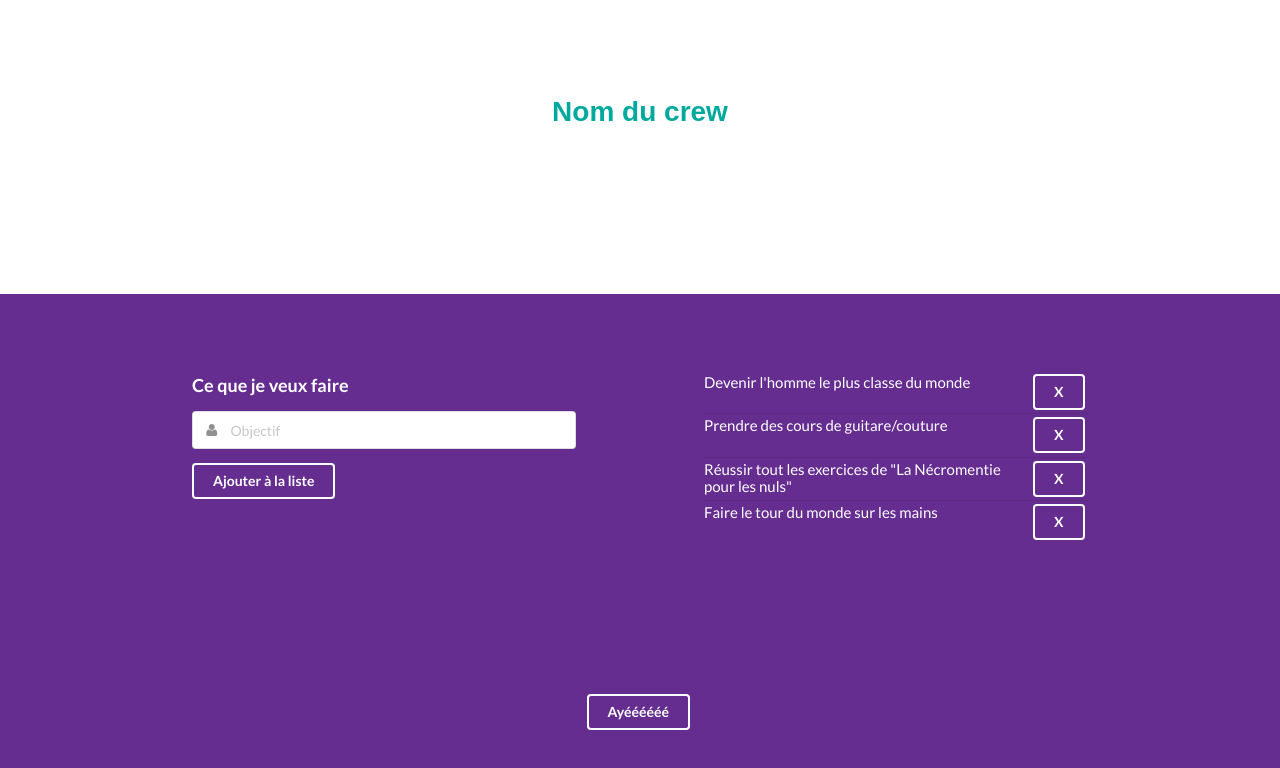
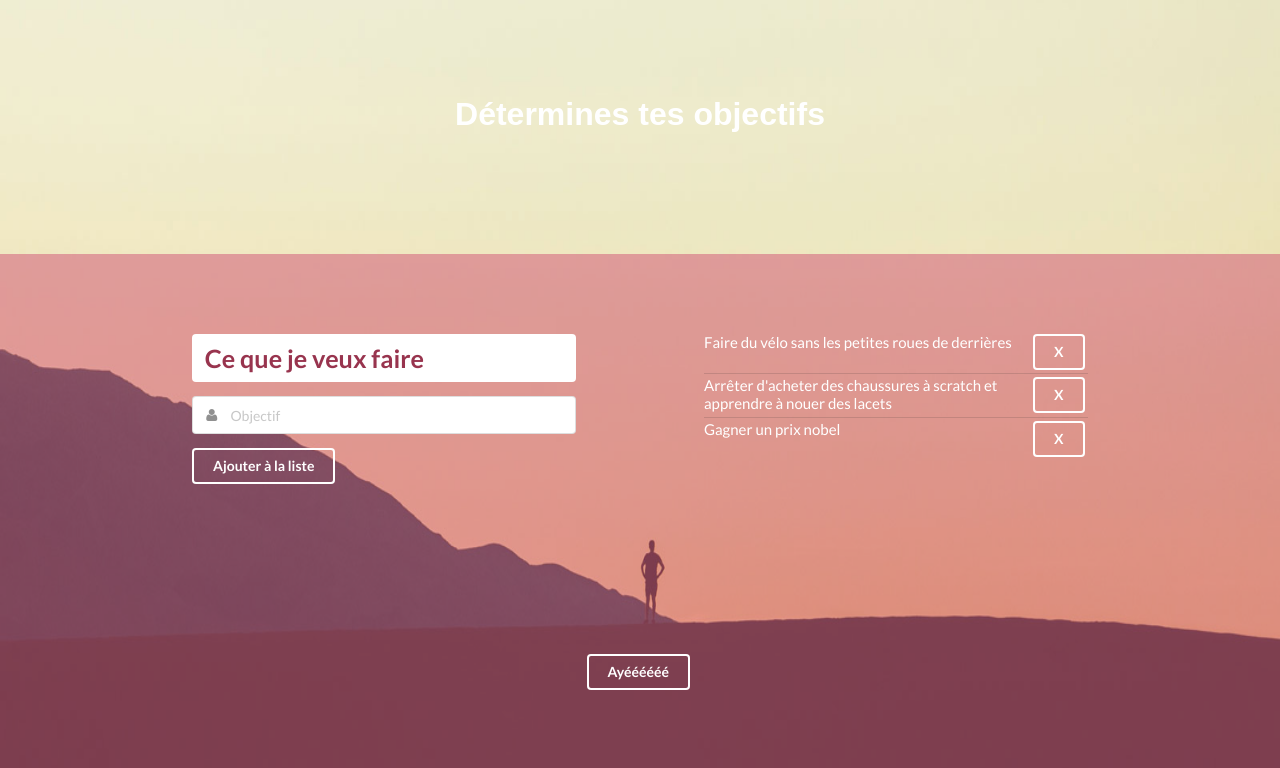
Before and after one commit to AlexB44/fiveyears, a website: page imports/static/adventurePage.html in a window 1280 px wide. Drawn offline with Linux system fonts and the light colour scheme; files that its build step writes are made by us from their sources.

Commit message:
goPage update, adventurePage new skin

```diff
--- a/imports/static/adventurePage.html
+++ b/imports/static/adventurePage.html
@@ -2,17 +2,17 @@
 <html>
 <head>
   <meta http-equiv="content-type" content="text/html; charset=utf-8" />
-  <link rel="stylesheet" type="text/css" href="main.css">
-  <link rel="stylesheet" type="text/css" href="reset.css">
+  <link rel="stylesheet" type="text/css" href="css/main.css">
+  <link rel="stylesheet" type="text/css" href="css/reset.css">
 
   <link rel="stylesheet" type="text/css" href="semantic/semantic.min.css">
   <script src="semantic/semantic.min.js"></script>
 </head>
-<body>
+<body id="adventure">
 <!-- <template name="adventurePage"> -->
   <h2 class="js-groupName"></h2>
     <div class="adventure__banner">
-    <h1>Nom du crew</h1>
+    <h1>Détermines tes objectifs</h1>
   </div>
 
   <div class="adventure__content">
@@ -20,6 +20,7 @@
     <div class="adventure__content--field">
       <div class="ui form">
         <div class="field">
+          <!-- Peut être retoucher la photo pour ajouter des élèments (nuages) sur cette partie -->
           <h3>Ce que je veux faire</h3>
           <div class="ui left icon input">
             <input placeholder="Objectif" type="text">
@@ -38,7 +39,7 @@
             <div class="ui inverted button">X</div>
           </div>
           <div class="content">
-            Devenir l'homme le plus classe du monde
+            Faire du vélo sans les petites roues de derrières
           </div>
         </div>
         <div class="item">
@@ -46,7 +47,7 @@
             <div class="ui inverted button">X</div>
           </div>
           <div class="content">
-            Prendre des cours de guitare/couture
+            Arrêter d'acheter des chaussures à scratch et apprendre à nouer des lacets
           </div>
         </div>
         <div class="item">
@@ -54,15 +55,7 @@
             <div class="ui inverted button">X</div>
           </div>
           <div class="content">
-            Réussir tout les exercices de "La Nécromentie pour les nuls"
-          </div>
-        </div>
-        <div class="item">
-          <div class="right floated content">
-            <div class="ui inverted button">X</div>
-          </div>
-          <div class="content">
-            Faire le tour du monde sur les mains
+            Gagner un prix nobel
           </div>
         </div>
       </div>
--- a/imports/static/css/main.css
+++ b/imports/static/css/main.css
@@ -5,25 +5,17 @@
  * TRUCS...............HTML / BODY / H's
  * CONTENT.............Les pages
  *   * INDEX................First Segment/ Second Segment/ Third Segment
+ *   * GOPAGE................Body/ Banner/ Content
+ *   * ADVENTUREPAGE.........Body/ Banner/ Content
  \**==================================================================================**/
 
-/*h3 {
-	font-family: 'Oxygen', sans-serif;
-	font-size: 18px;
-}
+/*=============================================================*\
+	CONTENT - CONTENT - CONTENT - CONTENT - CONTENT - CONTENT
+-----------------------------------------------------------------
+	INDEX - INDEX - INDEX - INDEX - INDEX - INDEX - INDEX
+\*=============================================================*/
 
-h5 {
-	font-family: 'Oxygen', sans-serif;
-	font-size: 22px;
-}*/
-
-/*==========================================================*\
-	CONTENT - CONTENT - CONTENT - CONTENT - CONTENT - CONTENT
---------------------------------------------------------------
-	INDEX - INDEX - INDEX - INDEX - INDEX - INDEX - INDEX
-\*==========================================================*/
-
-.segments {
+/*.segments {
 	height: 100vh;
 	width: 100vw;
 	text-align: center;
@@ -36,10 +28,6 @@ h5 {
 	font-size: 42px;
 }
 
-/*===============================*\
-	INDEX - FIRST SEGMENT
-\*===============================*/
-
 .segment__first {
  	background: url("img/backadventure.jpg") no-repeat center fixed;
  	background-size: cover;
@@ -51,10 +39,6 @@ svg {
 	margin:0 auto;
 	width:15vw;
 }
-
-/*===============================*\
-	INDEX - SECOND SEGMENT
-\*===============================*/
 
 .segment__second {
  	background-color: #FFF;
@@ -123,10 +107,6 @@ svg {
 	background-color: #FFF;
 }
 
-/*===============================*\
-	INDEX - THIRD SEGMENT
-\*===============================*/
-
 .segment__third {
  	background-color: #3d8fb4;
 }
@@ -146,13 +126,13 @@ svg {
  	font-family: 'Lato', sans-serif;
  	font-size: 15px;
  	line-height: 2;
-}
+}*/
 
-/*==========================================================*\
+/*=============================================================*\
 	CONTENT - CONTENT - CONTENT - CONTENT - CONTENT - CONTENT
---------------------------------------------------------------
-	  GOPAGE - GOPAGE - GOPAGE - GOPAGE - GOPAGE - GOPAGE
-\*==========================================================*/
+-----------------------------------------------------------------
+	GOPAGE - GOPAGE - GOPAGE - GOPAGE - GOPAGE - GOPAGE
+\*=============================================================*/
 
 #gopage {
 	height: 100vh;
@@ -184,13 +164,11 @@ svg {
 \*===============================*/
 
 .gopage__content {
+	position: relative;
 	height: 70vh;
 	width: 100vw;
-	color: #FFF;
-	font-family: 'Lato', sans-serif;
 	text-align: center;
 	background-color: rgba(255, 232, 187, 0.5);
-	position: relative;
 }
 
 .gopage__content--form {
@@ -198,39 +176,23 @@ svg {
 	margin-top: 15vh;
 	height: 40vh;
 	width: 30vw;
+	color: #FFF;
+	text-align: center;
 	background-color: rgba(0, 0, 0, 0.5);
 	border-radius: 5%;
-	color: #FFF;
-	text-align: center;
+}
+
+.gopage__content h3 {
+	line-height: 6vh;
+	color: #494949;
+	font-size: 1.8em;
+	background-color: #FFF;
 }
 
 .gopage__content form {
 	margin: 0 auto;
-	padding-top:3vh;
+	padding-top: 3vh;
 	width: 90%;
-}
-
-.gopage__content button {
-	background-color: #e2ad1d;
-	width:100%;
-	box-shadow:none;
-
-	padding: 10px 15px 11px !important;
-font-size: 18px !important;
-background-color: #57d6c7;
-font-weight: bold;
-text-shadow: 1px 1px #57D6C7;
-color: #ffffff;
-border: 1px solid #57D6C7;
-box-shadow: 0 1px 0 rgba(255, 255, 255, 0.5) inset;
--moz-box-shadow: 0 1px 0 rgba(255, 255, 255, 0.5) inset;
--webkit-box-shadow: 0 1px 0 rgba(255, 255, 255, 0.5) inset;
-
-}
-
-.gopage__content h3 {
-	line-height: 5vh;
-	background-color: #ffbb39;
 }
 
 .gopage__content form p {
@@ -246,9 +208,24 @@ box-shadow: 0 1px 0 rgba(255, 255, 255, 0.5) inset;
   	transform: translateY(-50%);
 	height: 25vh;
 	width: 15vw;
+	color:#000;
 	font-family: 'Lato', sans-serif;
 	font-size: 12px;
 	line-height: 1.5;
+}
+
+/*=============================================================*\
+	CONTENT - CONTENT - CONTENT - CONTENT - CONTENT - CONTENT
+-----------------------------------------------------------------
+	ADVENTURE - ADVENTURE - ADVENTURE - ADVENTURE ADVENTURE
+\*=============================================================*/
+
+#adventure {
+	height: 100vh;
+	width: 100vw;
+	background: url("../img/back_adventure.jpg") no-repeat fixed;
+ 	background-size: 100vw;
+ 	-webkit-background-size: 100vw;
 }
 
 /*===============================*\
@@ -256,14 +233,15 @@ box-shadow: 0 1px 0 rgba(255, 255, 255, 0.5) inset;
 \*===============================*/
 
 .adventure__banner {
-	height: 35vh;
+	height: 30vh;
 	width: 100vw;
 }
 
 .adventure__banner h1 {
 	padding-top: 10vh;
-	color: #00A99D;
+	color: #FFF;
 	font-family: 'Oxygen', sans-serif;
+	font-size: 32px;
 	text-align: center;
 }
 
@@ -273,11 +251,11 @@ box-shadow: 0 1px 0 rgba(255, 255, 255, 0.5) inset;
 
 .adventure__content {
 	position:absolute;
-	height: 65vh;
+	height: 70vh;
 	width: 100vw;
 	color: #FFF;
 	font-family: 'Lato', sans-serif;
-	background-color: #662D91;
+	background-color: rgba(207, 80, 116, 0.5);
 }
 
 .adventure__content--field, .adventure__content--list {
@@ -301,9 +279,13 @@ box-shadow: 0 1px 0 rgba(255, 255, 255, 0.5) inset;
 }
 
 .adventure__content--field h3 {
-	color: #FFF;
+	padding-left:1vw;
+	color: #98344e;
 	font-family: 'Lato', sans-serif;
-	font-size: 18px;
+	font-size: 1.8em;
+	line-height: 6vh;
+	background-color: #FFF;
+	border-radius: 4px;
 }
 
 .adventure__content--ok {
```
Also changed, not shown: imports/static/goPage.html (+1 -1 lines), imports/static/img/back_adventure.jpg (added).
